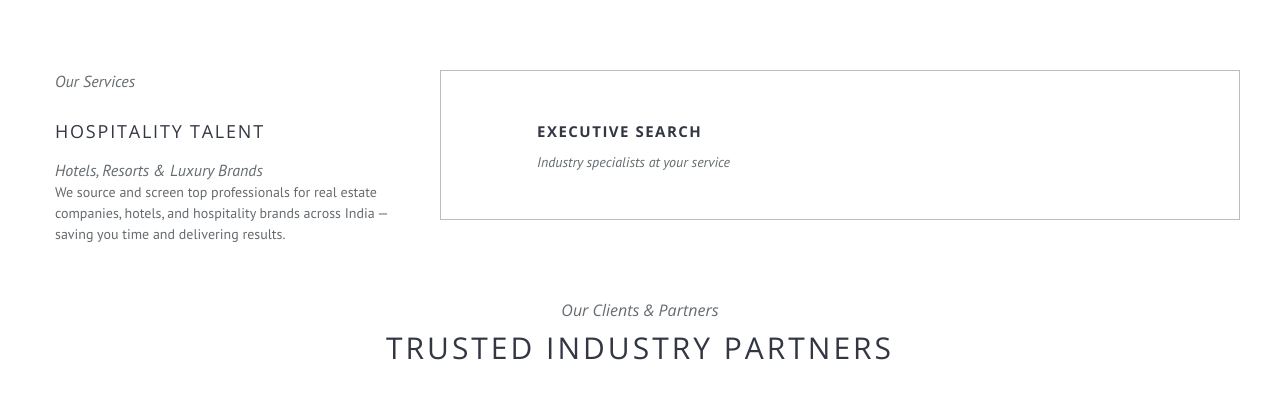
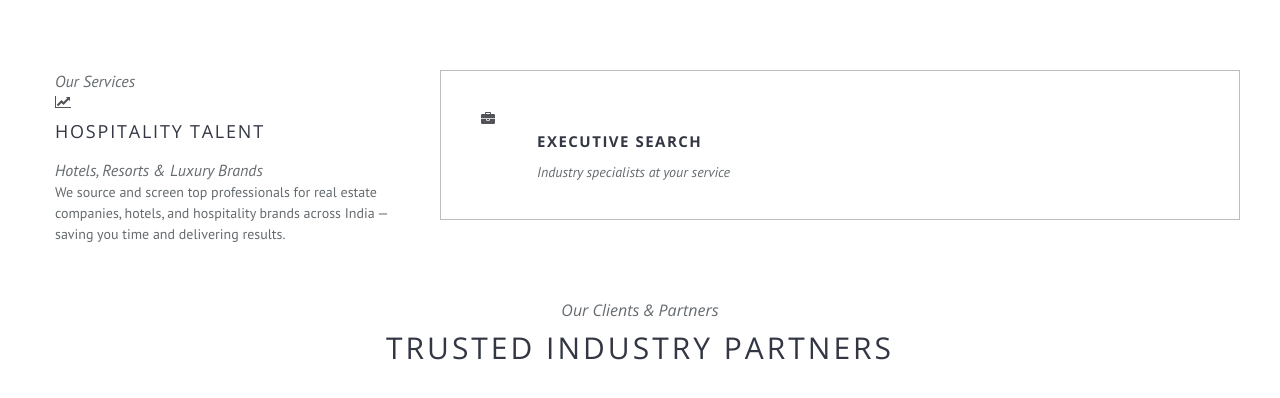
Before and after one commit to dristy13/RH-Talent, a website: page index.html in a window 1280 px wide. Shown: the part 4243-4641 px from the top of the page. Drawn offline with nearby package versions, Linux system fonts and the light colour scheme; a web font is replaced by a local one.

Commit message:
minor changes

```diff
--- a/index.html
+++ b/index.html
@@ -13,7 +13,7 @@
 	<meta name="viewport" content="width=device-width, initial-scale=1, maximum-scale=1" />
 
 	<!-- Style CSS -->
-	<link rel="stylesheet" type="text/css" href="css/font-awesome.min.css" />
+	<link rel="stylesheet" type="text/css" href="https://cdnjs.cloudflare.com/ajax/libs/font-awesome/4.7.0/css/font-awesome.min.css" />
 	<link rel="stylesheet" type="text/css" href="css/bootstrap.css" />
 	<link rel="stylesheet" type="text/css" href="css/screen.css" />
 	<link rel="stylesheet" type="text/css" href="rs-plugin/css/settings.css">
@@ -587,7 +587,7 @@
 						<div class="col-md-4 col-sm-12 col-lg-4">
 							<div class="service-box">
 								<span class="subtitle">Our Services</span>
-								<i class="icon icon-Presentation"></i>
+								<i class="fa fa-line-chart"></i>
 								<h5 class="title">Hospitality Talent</h5>
 								<span class="subtitle">Hotels, Resorts &amp; Luxury Brands</span>
 							</div>
@@ -599,7 +599,7 @@
 
 						<div class="service-box-icon">
 							<div class="front">
-								<i class="icon icon-Briefcase"></i>
+								<i class="fa fa-briefcase"></i>
 								<h5 class="title">Executive Search</h5>
 								<span class="subtitle">Industry specialists at your service</span>
 							</div>
```
Also changed, not shown: about.html (+1 -1 lines), contact.html (+3 -3 lines), services.html (+1 -1 lines).
